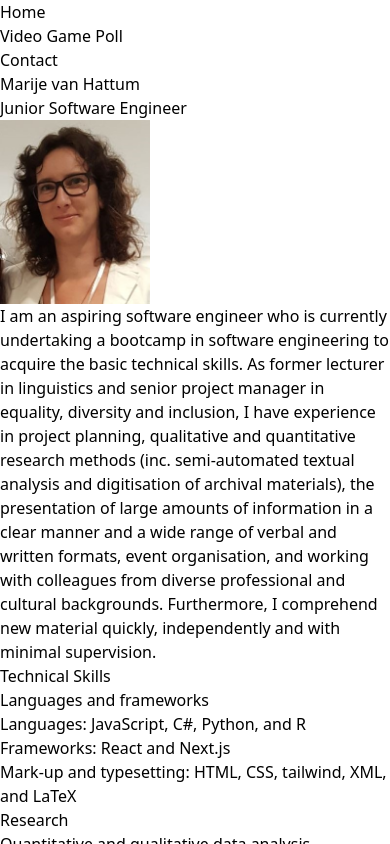
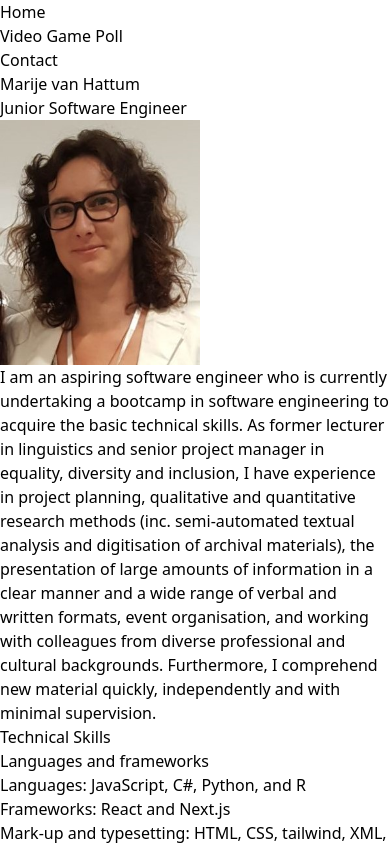
Before and after one commit to Marije83/NextPersonalPage, a Next.js app: page / in a window 390 px wide. Shown: the top 844 px of the page. Built offline with nearby package versions, Linux system fonts and the light colour scheme.

Commit message:
responsive design for home and video poll

```diff
--- a/components/home/bio/index.js
+++ b/components/home/bio/index.js
@@ -9,16 +9,17 @@ export default function Bio(props) {
             </div>
 
             <div
-                className = "flex flex-cols mt-5">
-
-                <Image
-                    src='/profilePic.jpg'
-                    alt="Headshot"
-                    width="150" height ="300"
-                    className = "rounded-full ml-5"
-                />
+                className = "mt-5 md:flex md:flex-cols">
+                <div className = "grid justify-center mb-6 md:w-4/12">
+                    <Image
+                        src='/profilePic.jpg'
+                        alt="Headshot"
+                        width="200" height ="400"
+                        className = "rounded-full ml-5"
+                    />
+                    </div>
                 <div
-                    className = "text-m text-justify px-7"
+                    className = "text-m text-justify px-7  md:w-8/12"
                     >{props.message}
                 </div>
             </div>
```
Also changed, not shown: components/video-game-poll-grid/index.js (+7 -7 lines).
